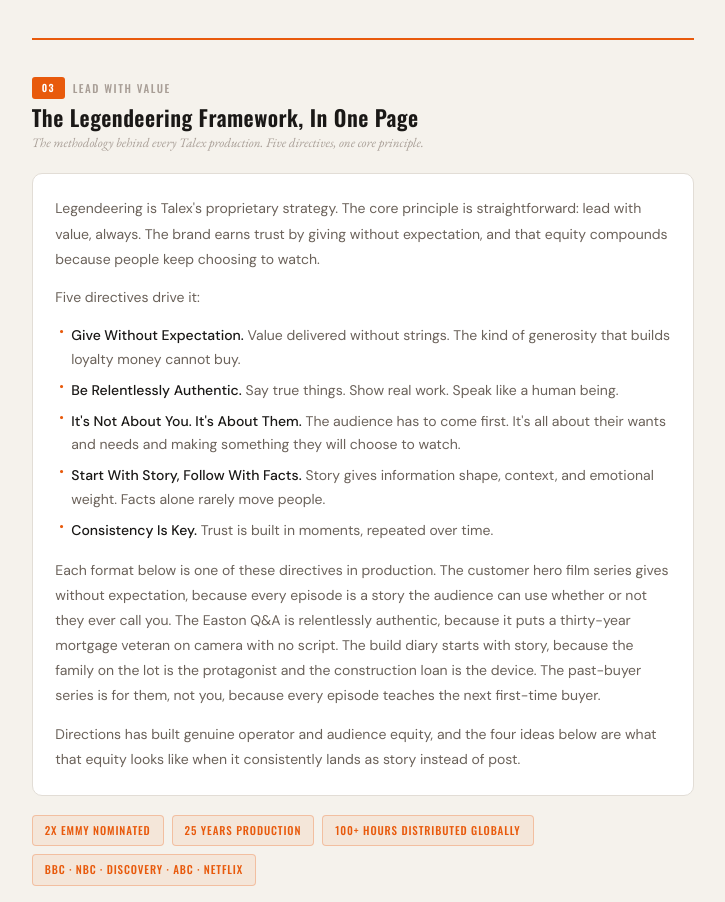
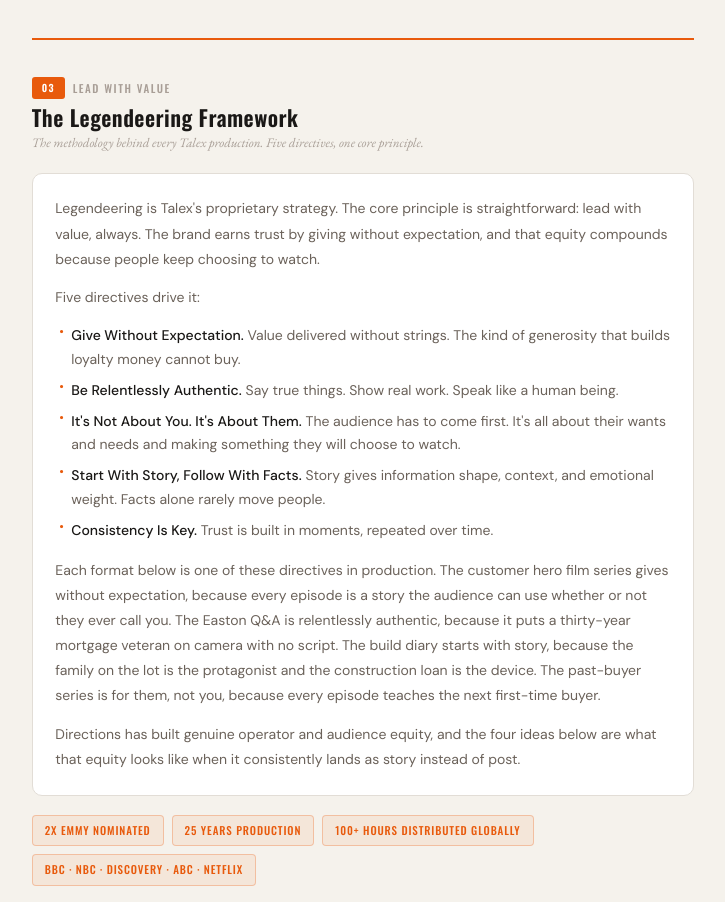
Before and after one commit to TalexMedia/directions-home-loan-audit, a plain HTML site: page index.html in a window 1280 px wide. Shown: the part 5587-6489 px from the top of the page, without its empty margins (277-1002 px from the left). Drawn offline with nearby package versions, Linux system fonts and the light colour scheme.

Commit message:
Section 03 header: drop 'In One Page'

```diff
--- a/index.html
+++ b/index.html
@@ -565,7 +565,7 @@
       <span class="sec-pill-orange">03</span>
       <span class="section-eyebrow">Lead With Value</span>
     </div>
-    <h2 class="section-title">The Legendeering Framework, In One Page</h2>
+    <h2 class="section-title">The Legendeering Framework</h2>
     <p class="section-subtitle">The methodology behind every Talex production. Five directives, one core principle.</p>
   </div>
 
```
